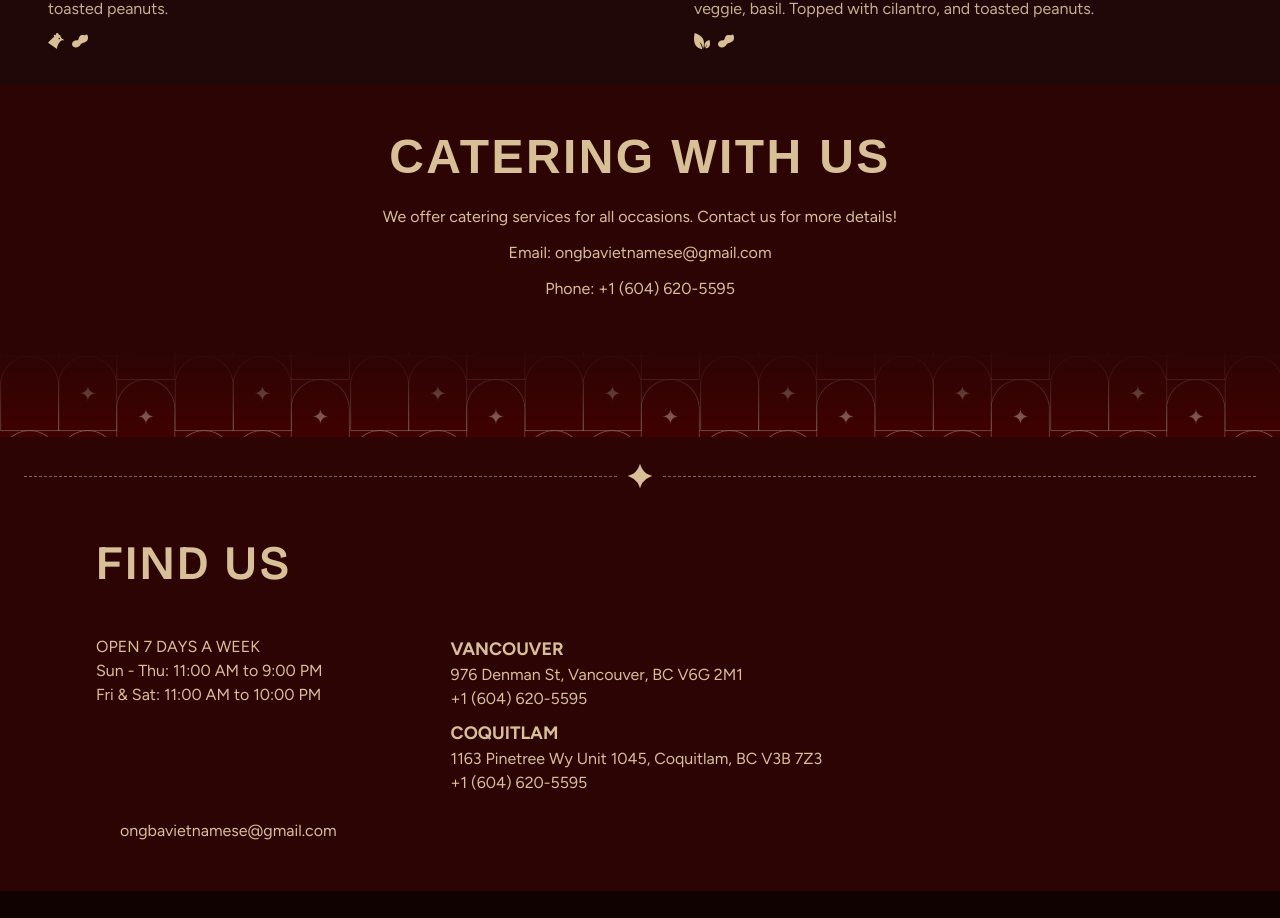
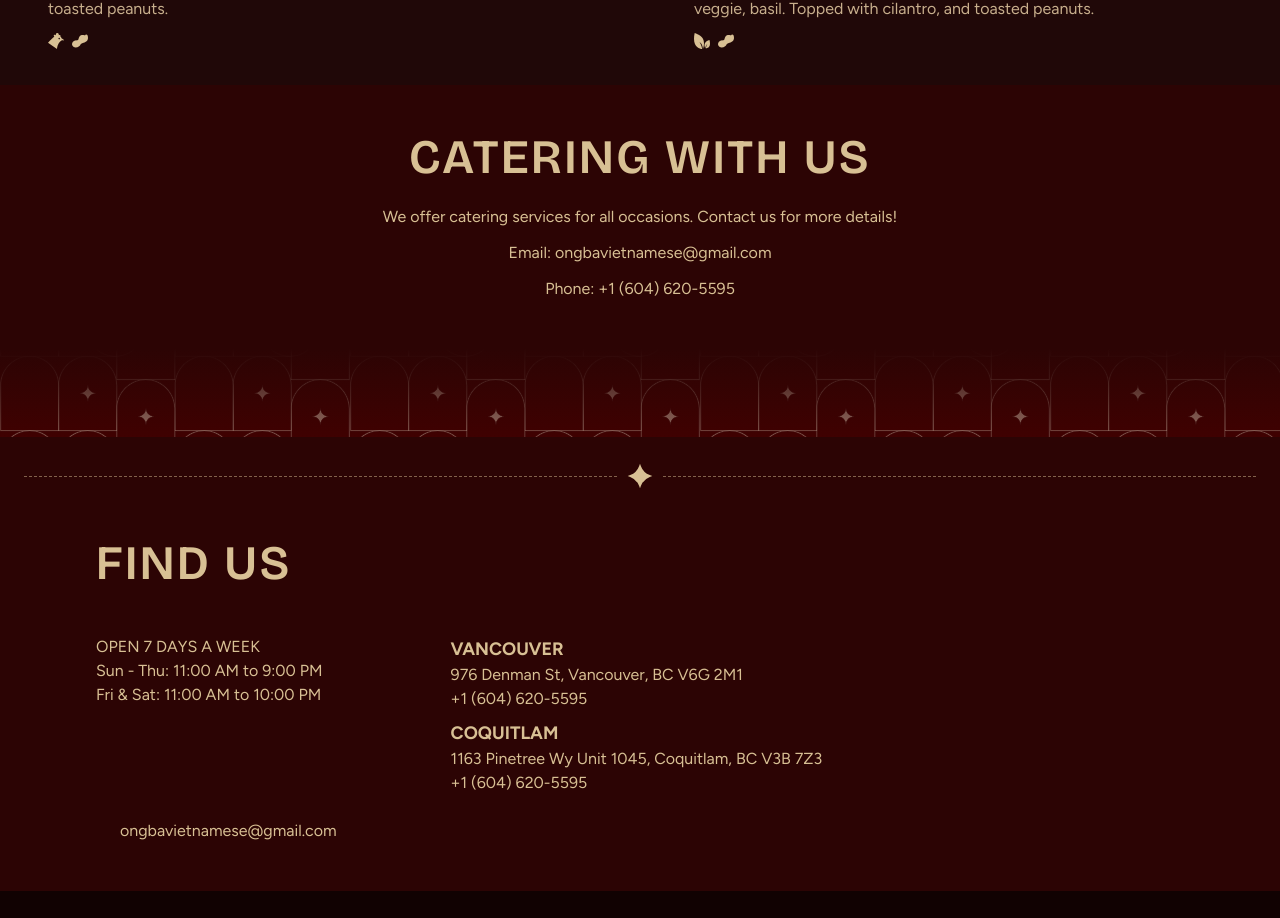
Before and after one commit to thanhtonhuynh/ongba-eatery, a Next.js app: page /menus/coquitlam in a window 1280 px wide. Shown: the part 4853-5771 px from the top of the page. Built offline with nearby package versions, Linux system fonts and the light colour scheme; some icons are missing; a web font is replaced by a local one.

Commit message:
minor fix

```diff
--- a/app/careers/page.tsx
+++ b/app/careers/page.tsx
@@ -2,8 +2,7 @@ import { teamMembers } from "@/_data/people";
 import { HorizontalPatternBand } from "@/components/deco/horizontal-pattern-band";
 import { OrnamentLine } from "@/components/deco/ornament-line";
 import { Typography } from "@/components/typography";
-import { DoubleBorderButton } from "@/components/ui/button";
-import Link from "next/link";
+import { AnimatedButton } from "@/components/ui/button";
 import { PersonCard } from "./person-card";
 
 export default function CareersPage() {
@@ -36,12 +35,13 @@ export default function CareersPage() {
           </p>
         </div>
 
-        <DoubleBorderButton
+        {/* <DoubleBorderButton
           size={"lg"}
           className="font-titoli h-12 px-6 py-5 text-base tracking-wide uppercase sm:h-14 sm:px-8 sm:py-6 sm:text-xl"
         >
           <Link href="#">Apply Now</Link>
-        </DoubleBorderButton>
+        </DoubleBorderButton> */}
+        <AnimatedButton size="xl" href="#" text="Apply Now" />
       </section>
 
       <section className="bg-dark-wine space-y-4 p-4 sm:space-y-6 sm:p-6">
--- a/app/menus/coquitlam/page.tsx
+++ b/app/menus/coquitlam/page.tsx
@@ -37,9 +37,7 @@ export default function CoquitlamMenuPage() {
 
       {/* Catering with Us Section */}
       <div className="bg-dark-wine flex flex-col items-center p-4 py-10 sm:p-6 sm:py-12">
-        <h2 className="font-titoli text-center text-3xl font-bold tracking-wider uppercase sm:text-4xl md:text-5xl">
-          Catering with Us
-        </h2>
+        <Typography variant="h1">Catering with Us</Typography>
 
         <div className="mt-4 space-y-3 text-center text-sm sm:mt-6 sm:text-base">
           <p>We offer catering services for all occasions. Contact us for more details!</p>
```
